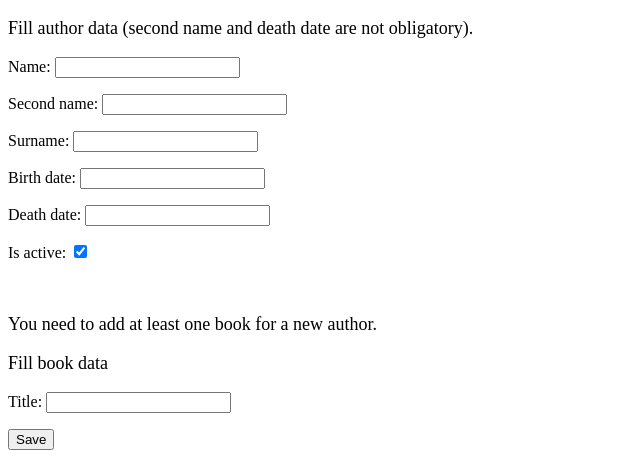
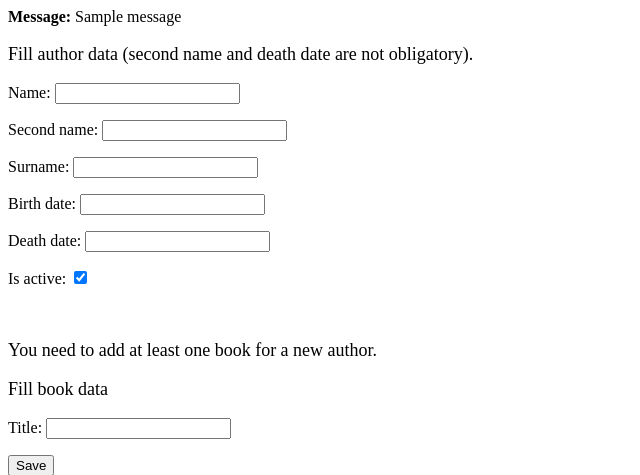
Before and after one commit to pyniuX/library, a Django app: page /library/people/authors/add/ in a window 1280 px wide. Shown: the top 475 px of the page, without its empty margins (0-640 px from the left). Run offline with Django 5.2, Linux system fonts and the light colour scheme; tables that the repository leaves empty hold one stand-in row (values such as "Sample post"); one stand-in notice (Sample message) is shown.

Commit message:
error message while creating author and book simultaneusly works

```diff
--- a/mysite/library/templates/library/author_add.html
+++ b/mysite/library/templates/library/author_add.html
@@ -7,7 +7,11 @@
     <title>author add</title>
 </head>
 <body>
-
+    {% for message in messages %}
+    <div class="alert alert-{{message.tags}} alert-dismissible fade show" role="alert">
+      <strong>Message: </strong> {{message}}
+    </div>
+    {% endfor %}
     <form  method="post">
 
         <p style="font-size: large" >Fill author data (second name and death date are not obligatory).</p>
--- a/mysite/library/views.py
+++ b/mysite/library/views.py
@@ -1,6 +1,7 @@
 import datetime
 from typing import Any
 
+from django.contrib import messages
 from django.db.models import F
 from django.shortcuts import get_object_or_404, redirect, render
 from django.views.generic.edit import CreateView
@@ -52,7 +53,6 @@ def authors(request):
 def author_status(request, person_id):
     author = get_object_or_404(Person, pk=person_id)
     books = Person.objects.get(id=person_id).book_set.values("title").distinct()
-
     context = {"author": author, "books": books}
     return render(request, "library/author_status.html", context)
 
@@ -76,9 +76,9 @@ def author_add(request):
             book.authors.add(author.id)
             return redirect("/library/people/authors/")
         else:
-            # TODO: komunikat błedu i return
             author_form = AuthorForm()
             book_form = BookInAuthorForm()
+            messages.error(request, "Wrong data, validation error, try again.")
             context = {"book_form": book_form, "author_form": author_form}
             return render(request, "library/author_add.html", context)
     else:
```
